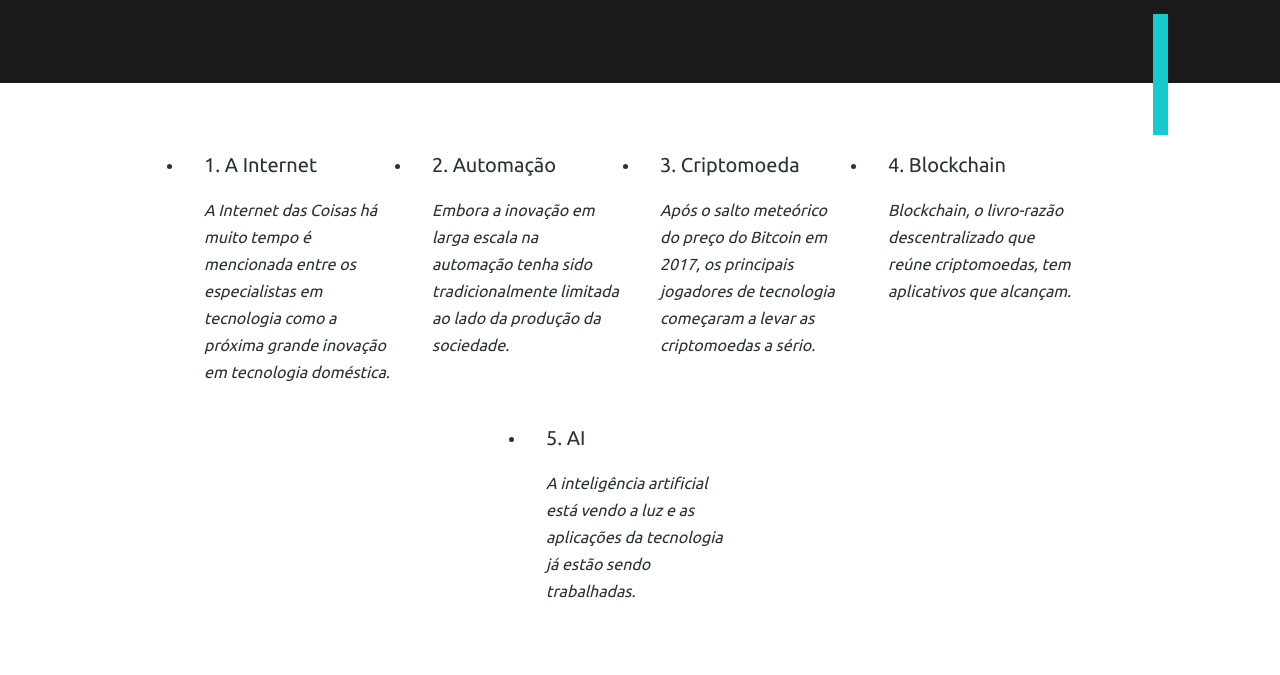
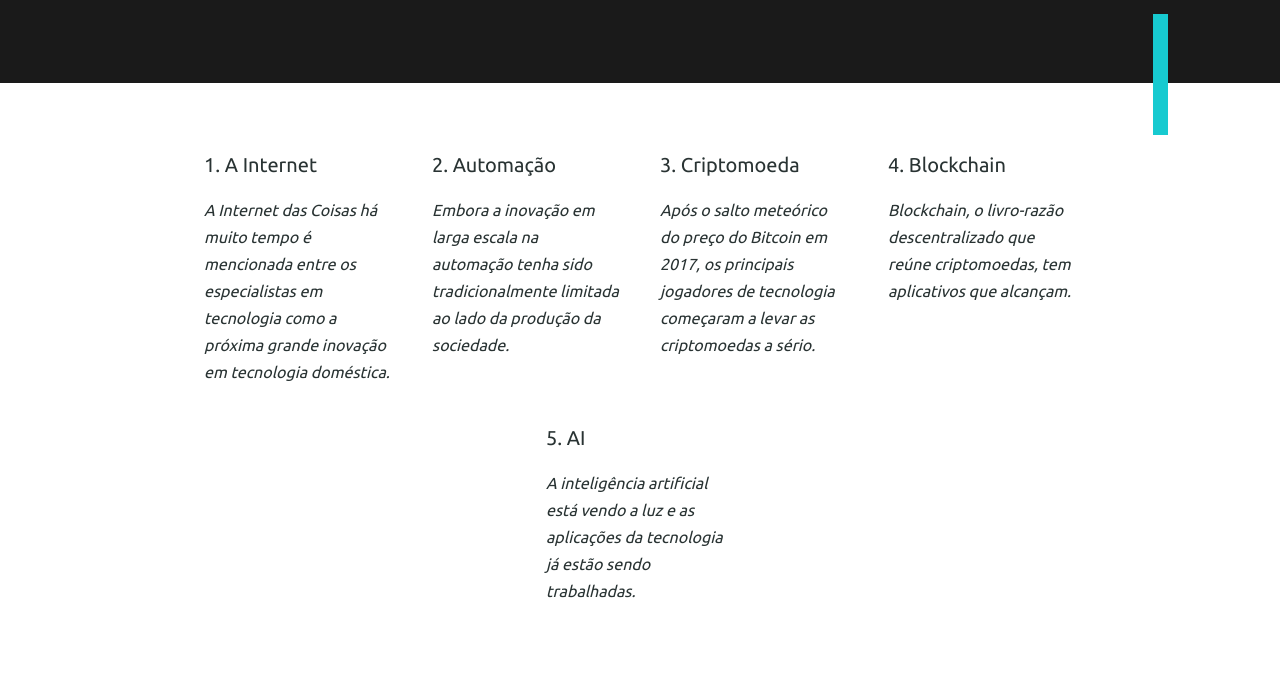
Before and after one commit to Jose08Victor/futuro-tecnologias, a React (Vite) app: page / in a window 1280 px wide. Shown: the part 5620-6295 px from the top of the page. Built offline with nearby package versions, Linux system fonts and the light colour scheme.

Commit message:
update reset.scss

```diff
--- a/src/reset.scss
+++ b/src/reset.scss
@@ -10,3 +10,11 @@ body {
   font-family: Ubuntu ,sans-serif;
   color: #293333;
 }
+
+ul {
+  list-style: none;
+}
+
+a {
+  text-decoration: none;
+}
```
